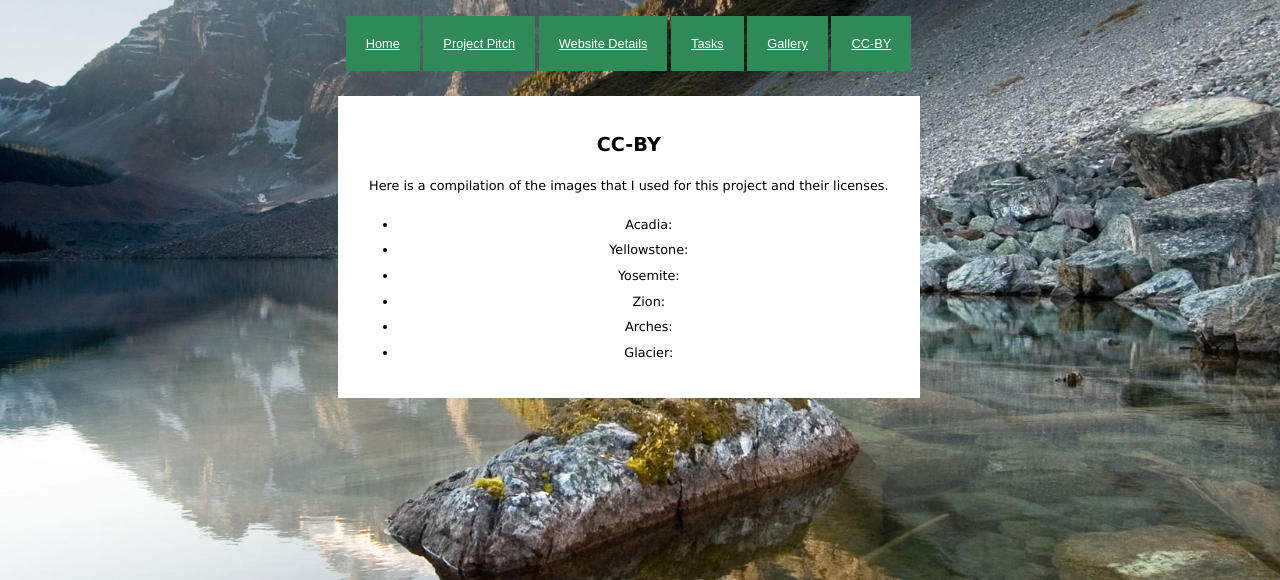
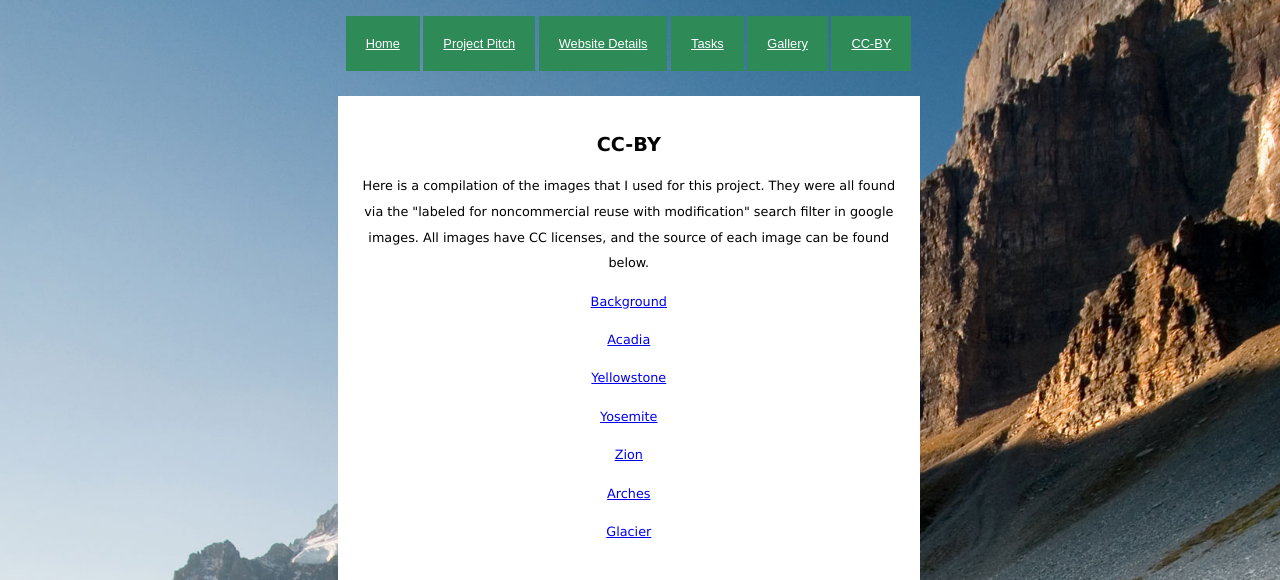
Before and after one commit to jnh41/HTML-CSS-Project, a plain HTML site: page CC-BY.html in a window 1280 px wide. Shown: the part 145-725 px from the top of the page. Drawn offline with Linux system fonts and the light colour scheme; grey boxes are pictures that could not be loaded.

Commit message:
Another Update

```diff
--- a/CC-BY.html
+++ b/CC-BY.html
@@ -25,15 +25,18 @@
 <div id="content">
 <body align=center>
   <h2 align=center>CC-BY</h2>
-<p>Here is a compilation of the images that I used for this project and their licenses.</p>
-	<ul>
-  <li>Acadia: <a href="https://pixabay.com/en/acadia-mountains-lake-scenic-1545717/"></a></li>
-  <li>Yellowstone: <a href="https://pixabay.com/en/yellowstone-national-park-sunset-1589616/"></a></li>
-  <li>Yosemite: <a href="https://commons.wikimedia.org/wiki/File:Yosemite_national_park_mirror_lake_2010u.JPG"></a></li>
-  <li>Zion: <a href="https://pixabay.com/en/cliff-landscape-mountain-nature-1866832/"></a></li>
-  <li>Arches: <a href="https://commons.wikimedia.org/wiki/File:First_Light_on_Turret_Arch_Framed_by_North_Window_-_Wide_(8390477068).jpg"></a></li>
-  <li>Glacier: <a href="https://commons.wikimedia.org/wiki/File:St_Mary_Lake.jpg"></a></li>
-	</ul>
+<p>Here is a compilation of the images that I used for this project. They were all found via the "labeled for noncommercial reuse with modification" search filter in google images. All images have CC licenses, and the source of each image can be found below. </p>
+  <p><a href="https://en.wikipedia.org/wiki/File:Consolation-Lake-Szmurlo.jpg">Background</a></p>
+  <p><a href="https://pixabay.com/en/acadia-mountains-lake-scenic-1545717/">Acadia</a></p>
+  <p><a href="https://pixabay.com/en/yellowstone-national-park-sunset-1589616/">Yellowstone</a></p>
+  <p><a href="https://commons.wikimedia.org/wiki/File:Yosemite_national_park_mirror_lake_2010u.JPG">Yosemite</a></p>
+  <p><a href="https://pixabay.com/en/cliff-landscape-mountain-nature-1866832/">Zion</a></p>
+  <p><a href="https://commons.wikimedia.org/wiki/File:First_Light_on_Turret_Arch_Framed_by_North_Window_-_Wide_(8390477068).jpg">Arches</a></p>
+  <p><a href="https://commons.wikimedia.org/wiki/File:St_Mary_Lake.jpg">Glacier</a></p>
+</br>
+  <a rel="license" href="http://creativecommons.org/licenses/by/4.0/">
+  <img alt="Creative Commons License" style="border-width:0" src="https://i.creativecommons.org/l/by/4.0/88x31.png" /></a>
+  <br />This work is licensed under a <a rel="license" href="http://creativecommons.org/licenses/by/4.0/">Creative Commons Attribution 4.0 International License</a>.
 
 </body>
 </div>
```
